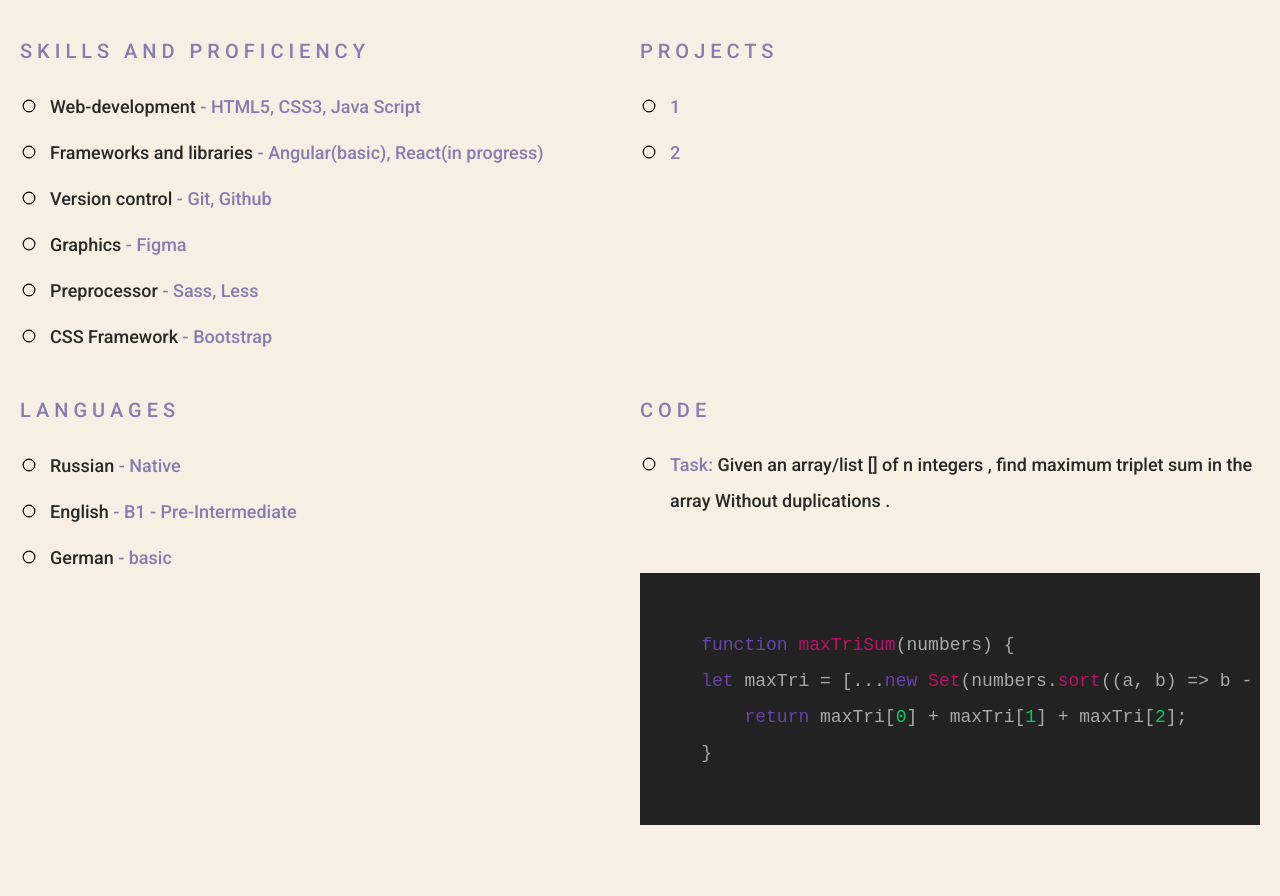
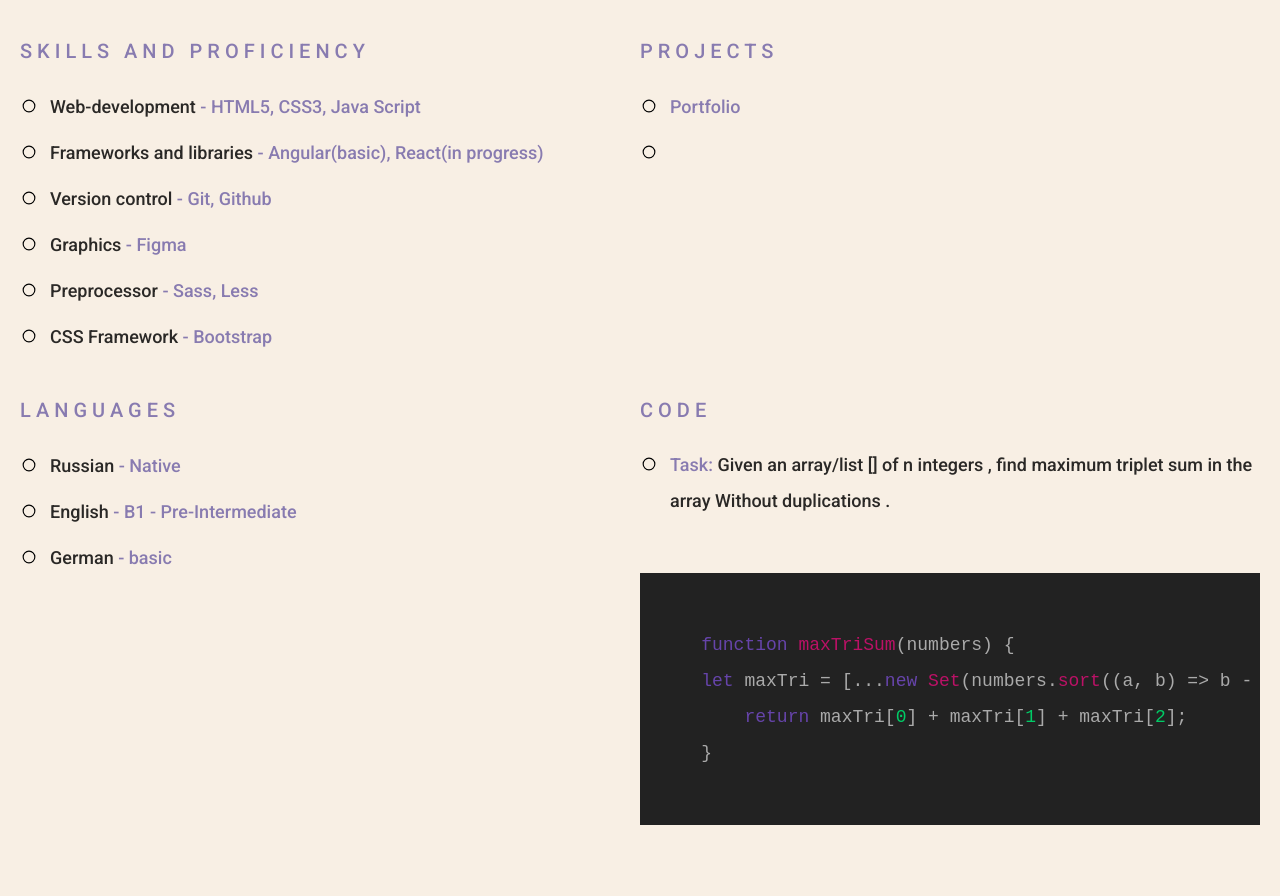
Before and after one commit to ViktoriaAfitova/cv-project, a plain HTML site: page cv/index.html in a window 1280 px wide. Shown: the part 1103-1999 px from the top of the page. Drawn offline with Linux system fonts and the light colour scheme.

Commit message:
feat: add project link

```diff
--- a/cv/index.html
+++ b/cv/index.html
@@ -95,8 +95,8 @@
             <section class="section" id="projects">
                 <h2 class="section-title">Projects</h2>
                 <ul>
-                    <li class="section-item"><a href="">1</a></li>
-                    <li class="section-item"><a href="">2</a></li>
+                    <li class="section-item"><a href="https://afitovaviktoriya.github.io/portfolio-project/portfolio/"><span>Portfolio</span></a></li>
+                    <li class="section-item"><a href=""></a></li>
                 </ul>
             </section>
             <section class="section" id="languages">
```
